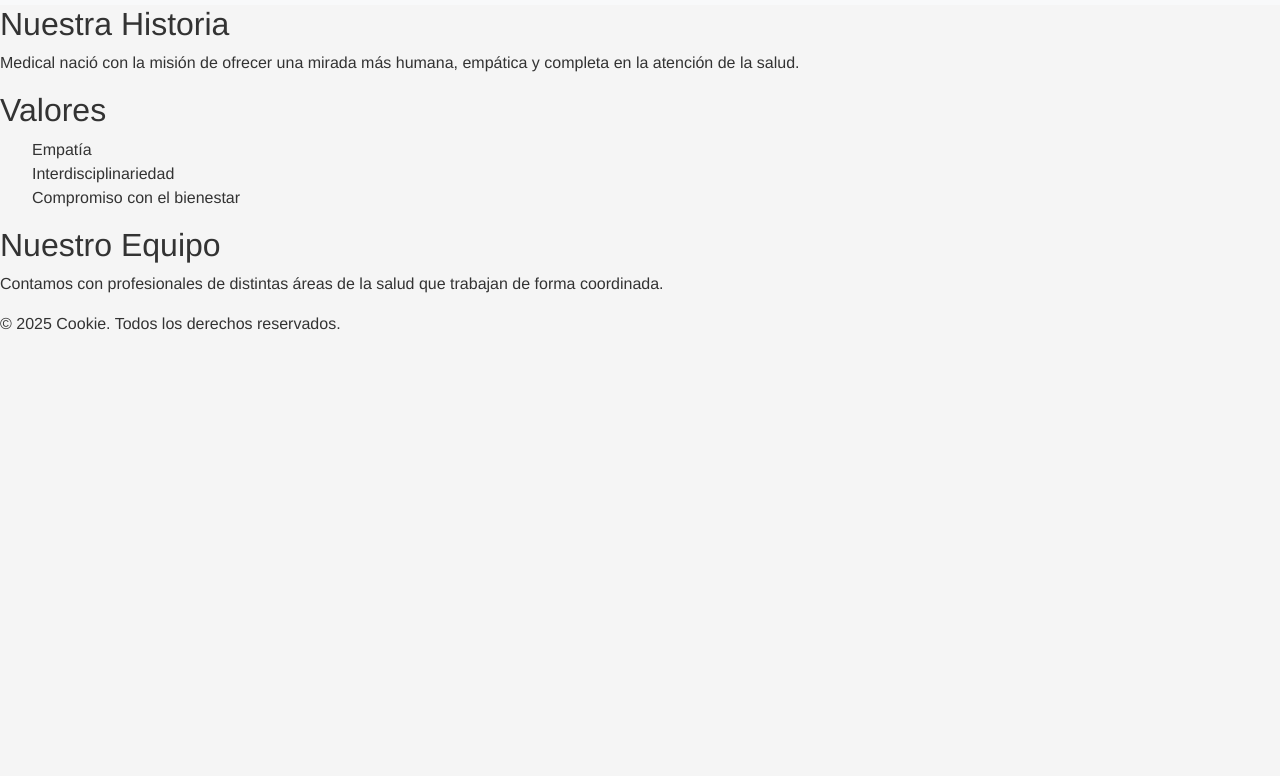
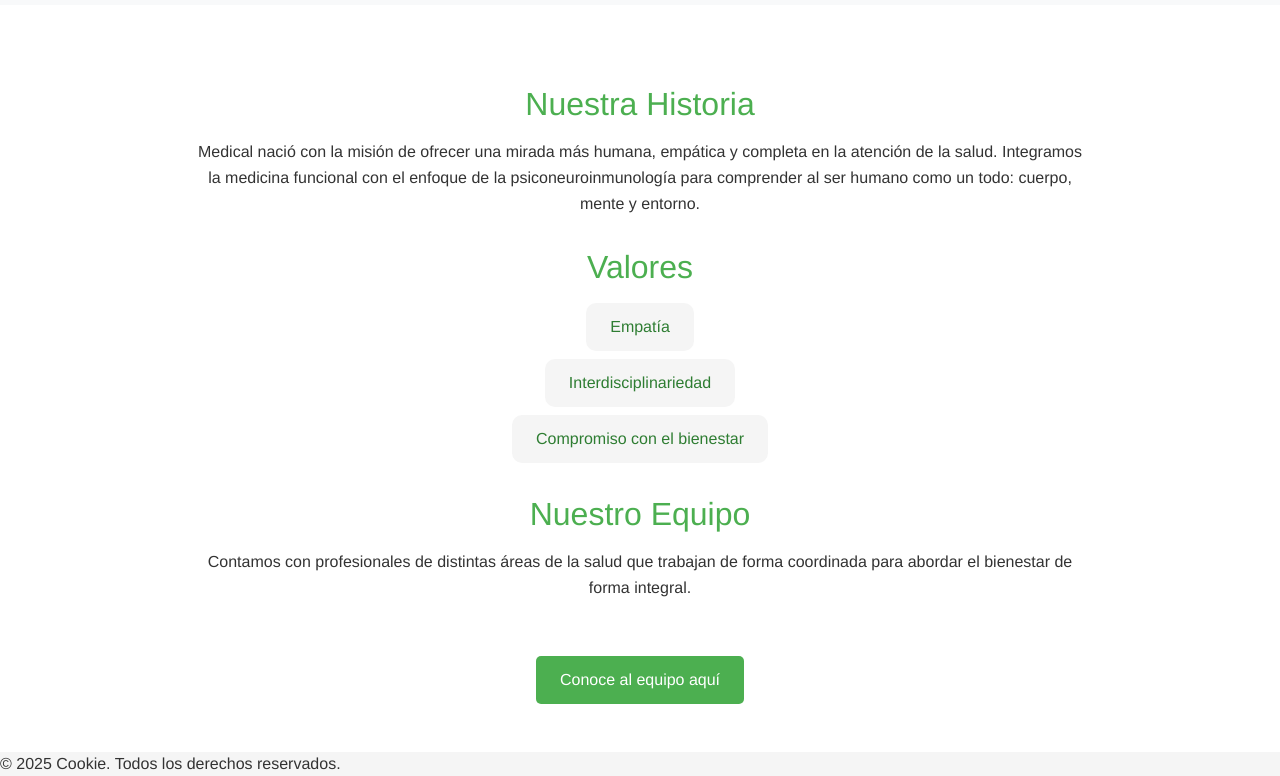
Before and after one commit to franciscalobo/medical, a plain HTML site: page pages/nosotros.html in a window 1280 px wide. Shown: the part 177-953 px from the top of the page. Before the commit the page ends 800 px from the top, so only its background shows below. Drawn offline with nearby package versions, Linux system fonts and the light colour scheme.

Commit message:
nuevos ajustes

```diff
--- a/pages/nosotros.html
+++ b/pages/nosotros.html
@@ -49,23 +49,28 @@
     <!-- Contenido principal-->
     <main>
 
-        <section class="historia">
+      <section class="nosotros">
+        <div class="contenedor">
           <h2>Nuestra Historia</h2>
-            <p>Medical nació con la misión de ofrecer una mirada más humana, empática y completa en la atención de la salud.</p>
-        </section>
+          <p>
+            Medical nació con la misión de ofrecer una mirada más humana, empática y completa en la atención de la salud.
+            Integramos la medicina funcional con el enfoque de la psiconeuroinmunología para comprender al ser humano como un todo: cuerpo, mente y entorno.
+          </p>
 
-        <section class="valores">
           <h2>Valores</h2>
-            <ul>
+          <ul class="valores">
             <li>Empatía</li>
             <li>Interdisciplinariedad</li>
             <li>Compromiso con el bienestar</li>
           </ul>
-        </section>
 
-        <section class="equipo">
           <h2>Nuestro Equipo</h2>
-            <p>Contamos con profesionales de distintas áreas de la salud que trabajan de forma coordinada.</p>
+          <p>
+            Contamos con profesionales de distintas áreas de la salud que trabajan de forma coordinada para abordar el bienestar de forma integral.
+          </p>
+
+          <a href="profesionales.html" class="btn-equipo">Conoce al equipo aquí</a>
+        </div>
       </section>
 
 
--- a/scss/pages/_contacto.scss
+++ b/scss/pages/_contacto.scss
@@ -2,7 +2,7 @@
 @use '../abstracts/mixin';
 @use '../abstracts/variables';
 
-.contacto {
+.formulario-contacto {
   background-color: variables.$color-fondo;
   padding: 2rem;
 
--- a/scss/pages/_nosotros.scss
+++ b/scss/pages/_nosotros.scss
@@ -1,45 +1,57 @@
 @use '../abstracts/variables';
 
 .nosotros {
-  padding: 2rem;
+  padding: 3rem 1.5rem;
   background-color: variables.$color-blanco;
+
+  .contenedor {
+    max-width: 900px;
+    margin: 0 auto;
+    text-align: center;
+  }
 
   h2 {
     color: variables.$color-primario;
+    margin-top: 2rem;
     margin-bottom: 1rem;
   }
 
   p {
     line-height: 1.6;
-    max-width: 800px;
-    margin: 0 auto;
+    margin-bottom: 1.5rem;
+    color: #333;
   }
 
-  .equipo {
+  .valores {
+    list-style: none;
+    padding: 0;
     display: flex;
-    flex-wrap: wrap;
-    gap: 2rem;
-    justify-content: center;
+    flex-direction: column;
+    align-items: center;
+    gap: 0.5rem;
+
+    li {
+      background-color: variables.$color-fondo;
+      padding: 0.75rem 1.5rem;
+      border-radius: 10px;
+      width: fit-content;
+      color: variables.$color-secundario;
+      font-weight: 500;
+    }
+  }
+
+  .btn-equipo {
+    display: inline-block;
     margin-top: 2rem;
+    padding: 0.75rem 1.5rem;
+    background-color: variables.$color-primario;
+    color: white;
+    border-radius: 5px;
+    text-decoration: none;
+    transition: background-color 0.3s ease;
 
-    .miembro {
-      width: 250px;
-      text-align: center;
-
-      img {
-        width: 100%;
-        border-radius: 50%;
-      }
-
-      h3 {
-        margin-top: 0.5rem;
-        color: variables.$color-secundario;
-      }
-
-      span {
-        font-size: 0.9rem;
-        color: gray;
-      }
+    &:hover {
+      background-color: darken(variables.$color-primario, 10%);
     }
   }
 }
```
Also changed, not shown: index.html (+1 -1 lines), pages/disciplinas.html (+14 -7 lines), pages/profesionales.html (+13 -16 lines), css/main.css, 1 other file. Lines whose indentation alone changed are shown as unchanged.
